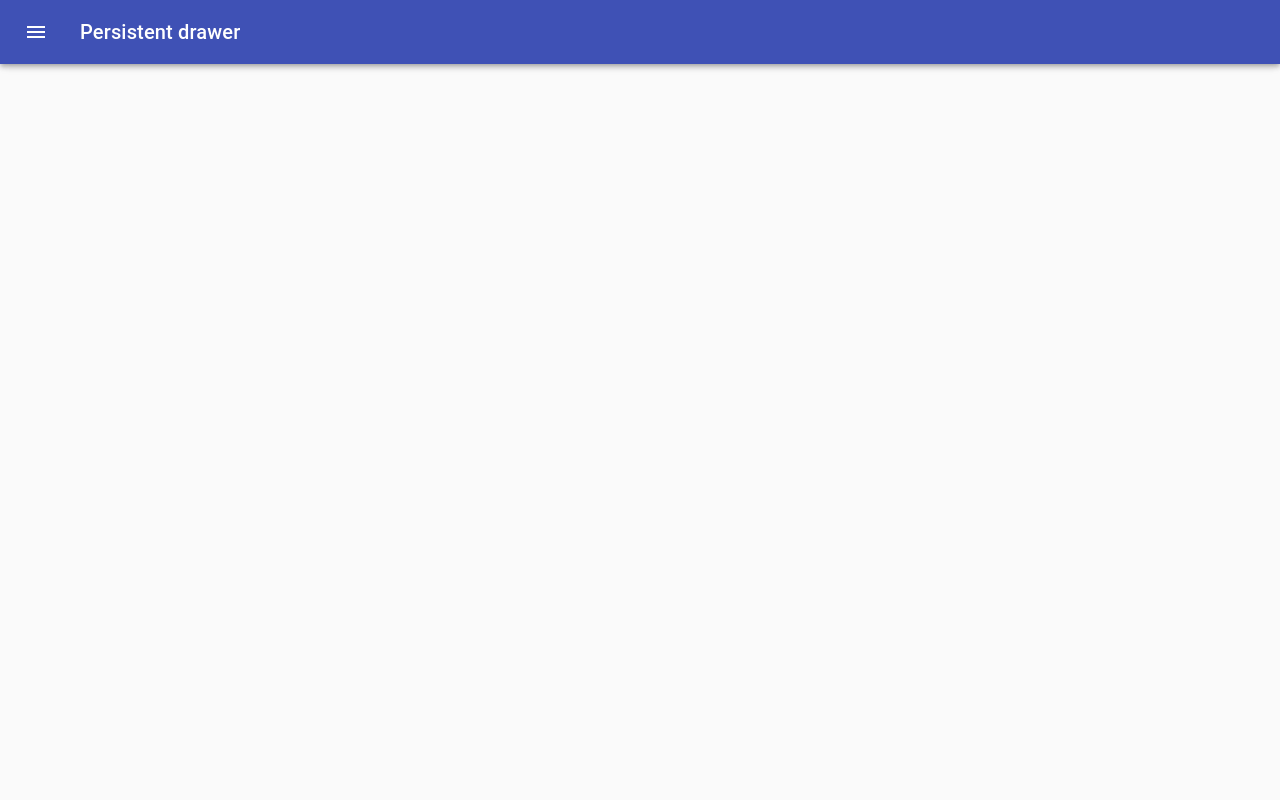
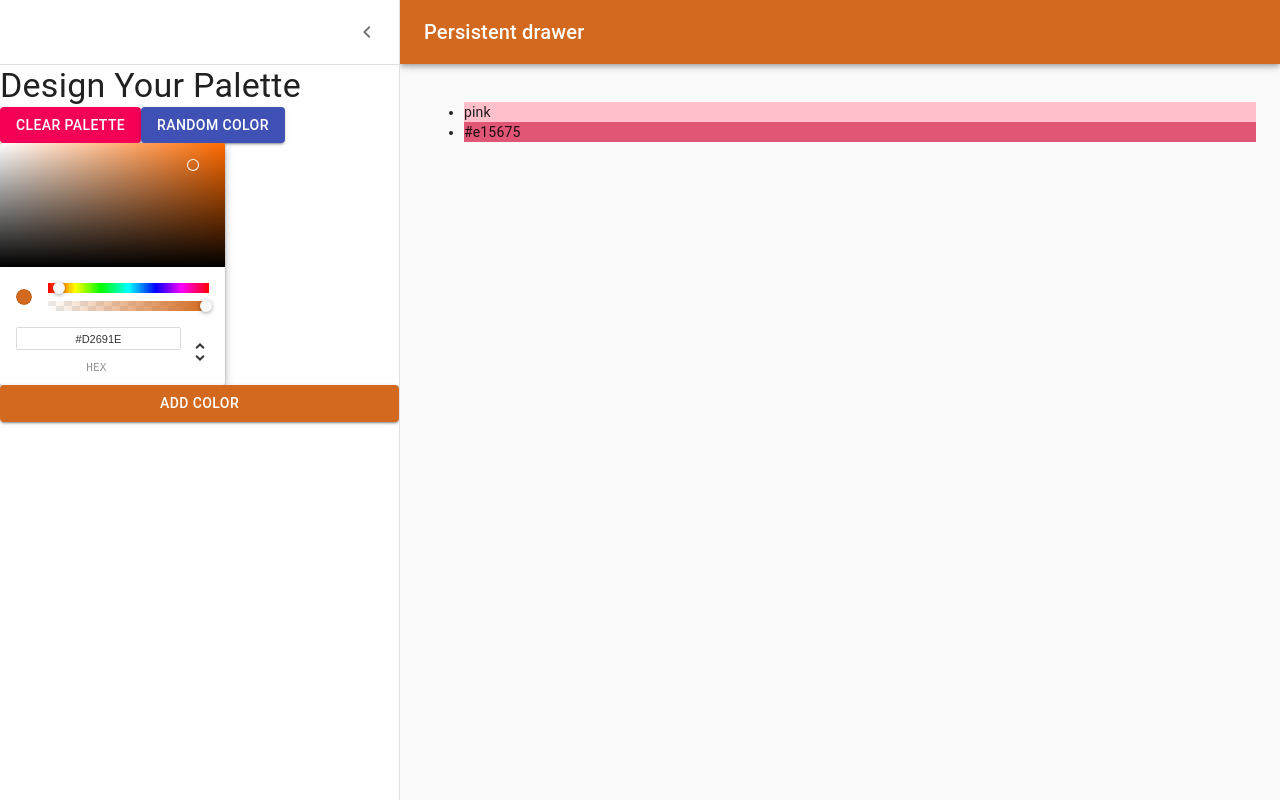
Before and after one commit to Neilketchum/Color-Pallete, a React (Create React App) app: page /palette/new in a window 1280 px wide. Built offline with nearby package versions, Linux system fonts and the light colour scheme.

Commit message:
Alloting Fuctionalities to the button and rendering in screen

```diff
--- a/src/NewPaletteForm.js
+++ b/src/NewPaletteForm.js
@@ -72,9 +72,16 @@
 });
 
 class NewPaletteForm extends Component {
-  state = {
-    open: false
-  };
+  constructor(props){
+      super(props)
+      this.state = {
+          open:true,
+         currentColor:"chocolate",
+         colors:["pink","#e15675"]
+      }
+      this.updateCurrentColor = this.updateCurrentColor.bind(this);
+      this.addNewColor = this.addNewColor.bind(this);
+  }
 
   handleDrawerOpen = () => {
     this.setState({ open: true });
@@ -83,7 +90,16 @@
   handleDrawerClose = () => {
     this.setState({ open: false });
   };
-
+  updateCurrentColor(newColor){
+      this.setState({
+          currentColor:newColor.hex
+      })
+  }
+  addNewColor(){
+      this.setState({
+          colors:[...this.state.colors,this.state.currentColor]
+      })
+  }
   render() {
     const { classes } = this.props;
     const { open } = this.state;
@@ -93,6 +109,7 @@
         <CssBaseline />
         <AppBar
           position='fixed'
+          style = {{background:this.state.currentColor}}
           className={classNames(classes.appBar, {
             [classes.appBarShift]: open
           })}
@@ -132,8 +149,8 @@
             <Button variant = 'contained' color = 'primary'>Random Color</Button>
           </div>
 
-          <ChromePicker color= 'purple' onChangeComplete = {(newColor)=>console.log(newColor)}/>
-          <Button variant = 'contained' color = 'primary'>Add Color</Button>
+          <ChromePicker color={this.state.currentColor} onChangeComplete = {this.updateCurrentColor}/>
+          <Button variant = 'contained' onClick = {this.addNewColor}  color = 'primary' style={{background:this.state.currentColor}} >Add Color</Button>
 
 
 
@@ -145,6 +162,14 @@
         >
           <div className={classes.drawerHeader} />
 
+        <ul>
+            {this.state.colors.map(color=>(
+                <li style = {{background:color}} >{color}</li>
+            ))}
+        </ul>
+
+
+
         </main>
 
       </div>
```
